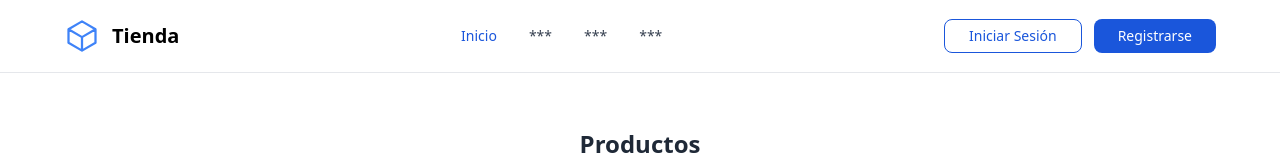
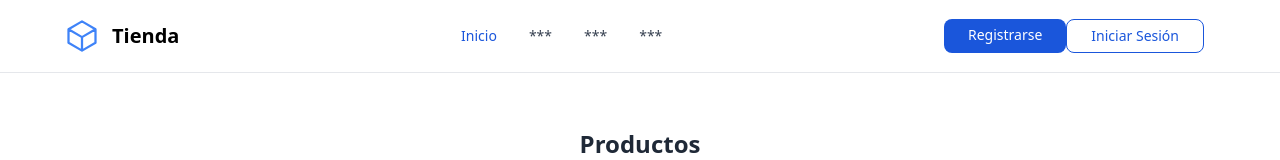
Before and after one commit to JuanDPandales/intepro, a React (Vite) app: page / in a window 1280 px wide. Shown: the top 160 px of the page. Built offline with nearby package versions, Linux system fonts and the light colour scheme.

Commit message:
Ruta#1 en Registrarse

```diff
--- a/src/components/navbar.jsx
+++ b/src/components/navbar.jsx
@@ -1,14 +1,12 @@
-import React, { useState } from "react";
+import { Link } from "react-router-dom";
+import SignUp from "./sessions/signup";
 
 export default function Navbar() {
-
-  const [burger, setBurger] = useState(false)
-
   return (
     <>
       <div className="bg-white">
-        <nav className="fixed top-0 left-0 z-20 w-full border-b border-gray-200 bg-white py-2.5 px-6 sm:px-4" >
-          <div className="container mx-auto flex max-w-6xl flex-wrap items-center justify-between">
+        <nav className="fixed w-full border-b border-gray-200 bg-white py-2.5 px-6 sm:px-4">
+          <div className="flex flex-wrap container mx-auto max-w-6xl items-center justify-between">
             <a href="#" className="flex items-center">
               <svg
                 xmlns="http://www.w3.org/2000/svg"
@@ -30,17 +28,18 @@ export default function Navbar() {
               </span>
             </a>
             <div className="mt-2 sm:mt-0 sm:flex md:order-2">
+              <a href="/signup"
+                type="button"
+                className="mr-3 hidden bg-blue-700 py-1.5 px-6 text-center text-sm font-medium text-white hover:bg-blue-800 focus:outline-none focus:ring-4 focus:ring-blue-300 md:mr-0 md:inline-block rounded-lg"
+              >
+                Registrarse
+              </a>
+
               <button
                 type="button"
                 className="mr-3 hidden border border-blue-700 py-1.5 px-6 text-center text-sm font-medium text-blue-700 focus:outline-none focus:ring-4 focus:ring-blue-300 md:inline-block rounded-lg"
               >
                 Iniciar Sesión
-              </button>
-              <button
-                type="button"
-                className="mr-3 hidden bg-blue-700 py-1.5 px-6 text-center text-sm font-medium text-white hover:bg-blue-800 focus:outline-none focus:ring-4 focus:ring-blue-300 md:mr-0 md:inline-block rounded-lg"
-              >
-                Registrarse
               </button>
 
               <button
```
